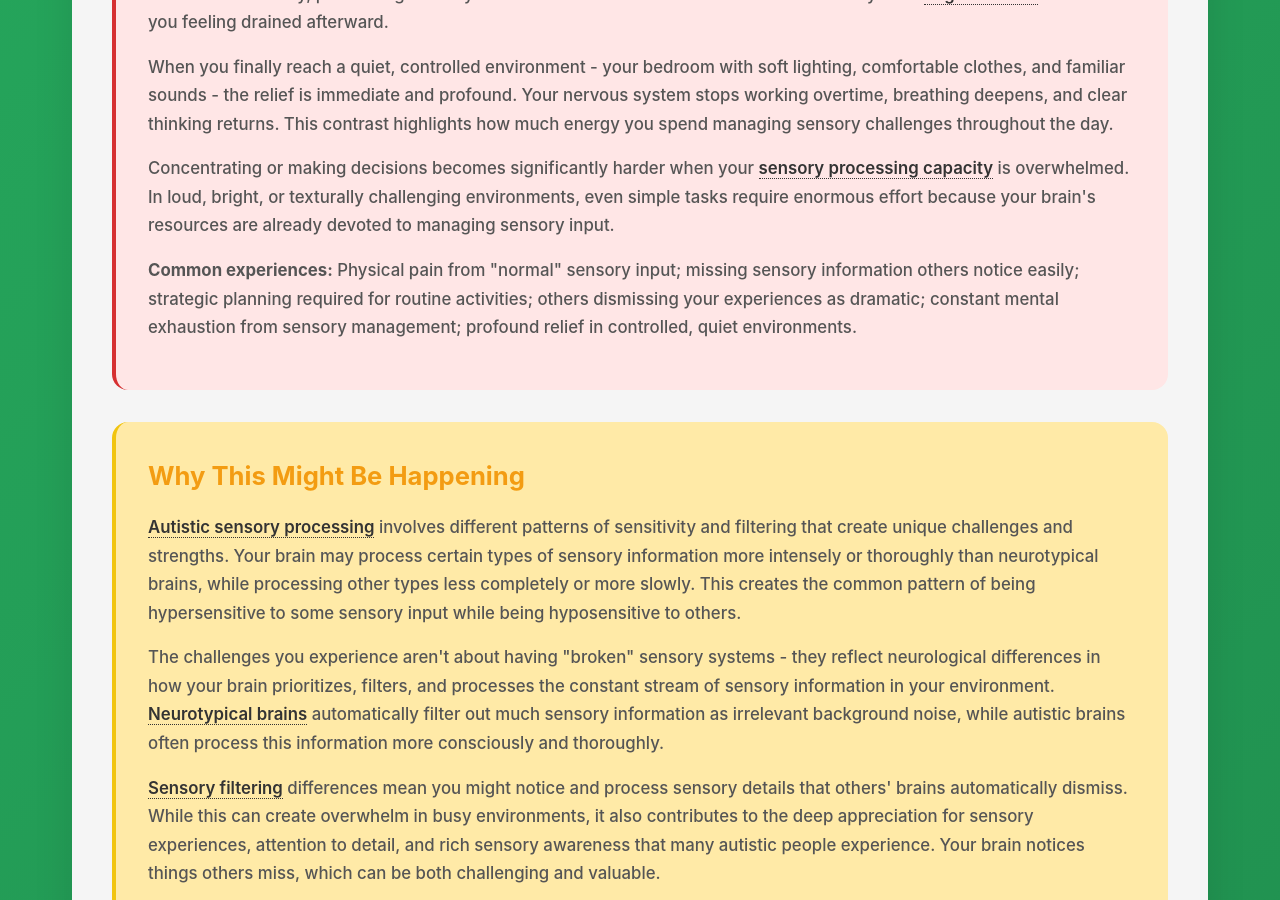
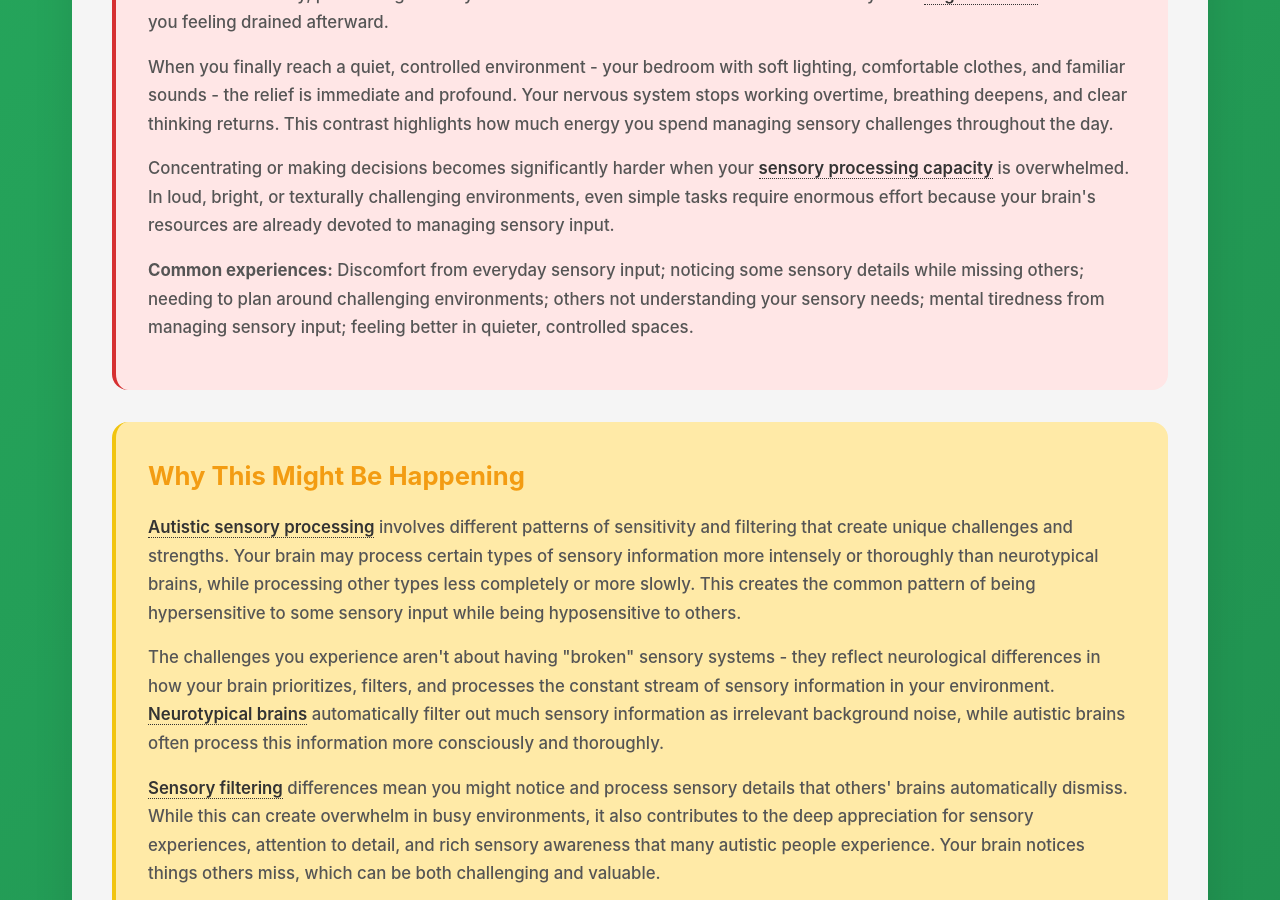
Before and after one commit to neurodivergent-survival-guide/neurodivergent-survival-guide, a Jekyll site: the page built from struggles/sensory-processing-challenges.html, in a window 1280 px wide and 900 px high, scrolled down 1333 px. Built offline with Jekyll 4.4.1, drawn with Linux system fonts in a browser that asks for light colours; some of the changed text lies outside the part shown.

Commit message:
Update sensory-processing-challenges.html

```diff
--- a/struggles/sensory-processing-challenges.html
+++ b/struggles/sensory-processing-challenges.html
@@ -40,7 +40,7 @@ search_terms: ["sounds hurt", "lights too bright", "can't stand textures", "tags
         <p>Concentrating or making decisions becomes significantly harder when your <a class="jargon">sensory processing capacity<span class="tooltip">Your brain's ability to manage incoming sensory information</span></a> is overwhelmed. In loud, bright, or texturally challenging environments, even simple tasks require enormous effort because your brain's resources are already devoted to managing sensory input.</p>
 
         <div class="highlight-box">
-            <p><strong>Common experiences:</strong> Physical pain from "normal" sensory input; missing sensory information others notice easily; strategic planning required for routine activities; others dismissing your experiences as dramatic; constant mental exhaustion from sensory management; profound relief in controlled, quiet environments.</p>
+            <p><strong>Common experiences:</strong> Discomfort from everyday sensory input; noticing some sensory details while missing others; needing to plan around challenging environments; others not understanding your sensory needs; mental tiredness from managing sensory input; feeling better in quieter, controlled spaces.</p>
         </div>
     </div>
 
@@ -79,7 +79,7 @@ search_terms: ["sounds hurt", "lights too bright", "can't stand textures", "tags
             <li><strong>Reduce immediate sensory load:</strong> Dim lights if possible, remove tight or uncomfortable clothing items, change to a less stimulating position, turn down volume on devices, or eliminate any controllable sources of sensory stress. Small changes can provide significant relief.</li>
             <li><strong>Use direct self-advocacy:</strong> Tell people "I need a sensory break," "This environment is too loud for me right now," or "I need to step away for a few minutes." You don't need to justify your sensory needs - they're medically legitimate requirements for your nervous system to function properly.</li>
             <li><strong>Implement emergency calming techniques:</strong> Try slow, deep breathing to calm your overwhelmed nervous system, gentle self-pressure by hugging yourself or squeezing your hands, or progressive muscle relaxation to release tension caused by sensory stress.</li>
-            <li><strong>Remember that leaving is always an option:</strong> If the environment is genuinely overwhelming and you can't modify it enough to be tolerable, leaving is a completely reasonable response. Your health and comfort matter more than social obligations or expectations.</li>
+            <li><strong>Remember that leaving is always an option:</strong> If the environment is too challenging and you can't modify it enough to be comfortable, leaving is a completely reasonable response. Your health and comfort matter more than social obligations or expectations.</li>
         </ul>
 
         <div class="highlight-box">
```
